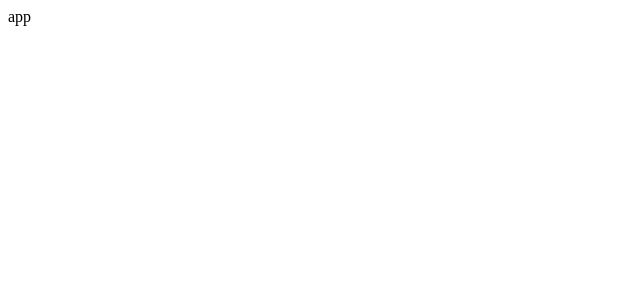
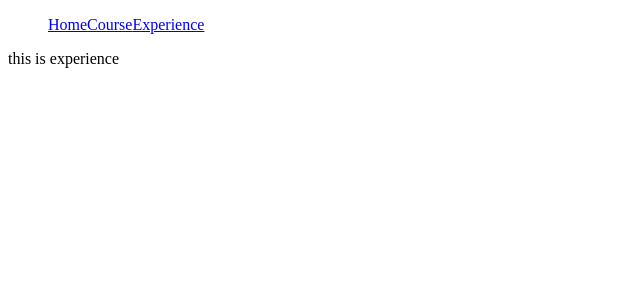
Before and after one commit to cwtu/cwtu.github.io, a React (Create React App) app: page /experience in a window 1280 px wide. Shown: the top 300 px of the page, without its empty margins (0-640 px from the left). Built offline with nearby package versions, Linux system fonts and the light colour scheme.

Commit message:
initial component structure

```diff
--- a/package.json
+++ b/package.json
@@ -42,5 +42,9 @@
       "last 1 firefox version",
       "last 1 safari version"
     ]
+  },
+  "devDependencies": {
+    "@types/react-router-dom": "^5.3.3",
+    "react-router-dom": "^6.2.2"
   }
 }
--- a/src/App.tsx
+++ b/src/App.tsx
@@ -1,7 +1,20 @@
+import {BrowserRouter as Router, Routes, Route, Link} from "react-router-dom"
+import Home from "./Home"
+import Course from "./Course"
+import Experience from "./Experience"
+import Header from "./Header"
 
 function App() {
   return (
-    <div>app</div>
+    <Router>
+      <Header/>
+      <Routes>
+        <Route path={"/experience"} element={<Experience />} />
+        <Route path={"/course"} element={<Course />} />
+        <Route path={"/"} element={<Home />}>
+        </Route>
+      </Routes>
+    </Router>
   );
 }
 
--- /dev/null
+++ b/src/Course.tsx
@@ -0,0 +1,7 @@
+const Course = () => {
+	return(
+		<div>this is Course</div>
+	)
+};
+
+export default Course;
--- /dev/null
+++ b/src/Experience.tsx
@@ -0,0 +1,7 @@
+const Experience = () => {
+	return(
+		<div>this is experience</div>
+	)
+};
+
+export default Experience;
--- /dev/null
+++ b/src/Header.tsx
@@ -0,0 +1,12 @@
+const Header = () => {
+	return (
+		<ul>
+			<a href="/">Home</a>
+			<a href="/course">Course</a>
+			<a href="/experience">Experience</a>
+
+		</ul>
+	)
+};
+
+export default Header;
--- /dev/null
+++ b/src/Home.tsx
@@ -0,0 +1,7 @@
+const Home = () => {
+	return(
+		<div>this is home</div>
+	)
+};
+
+export default Home;
```
Also changed, not shown: 1 other file (tests, documents, lock files or other folders).
